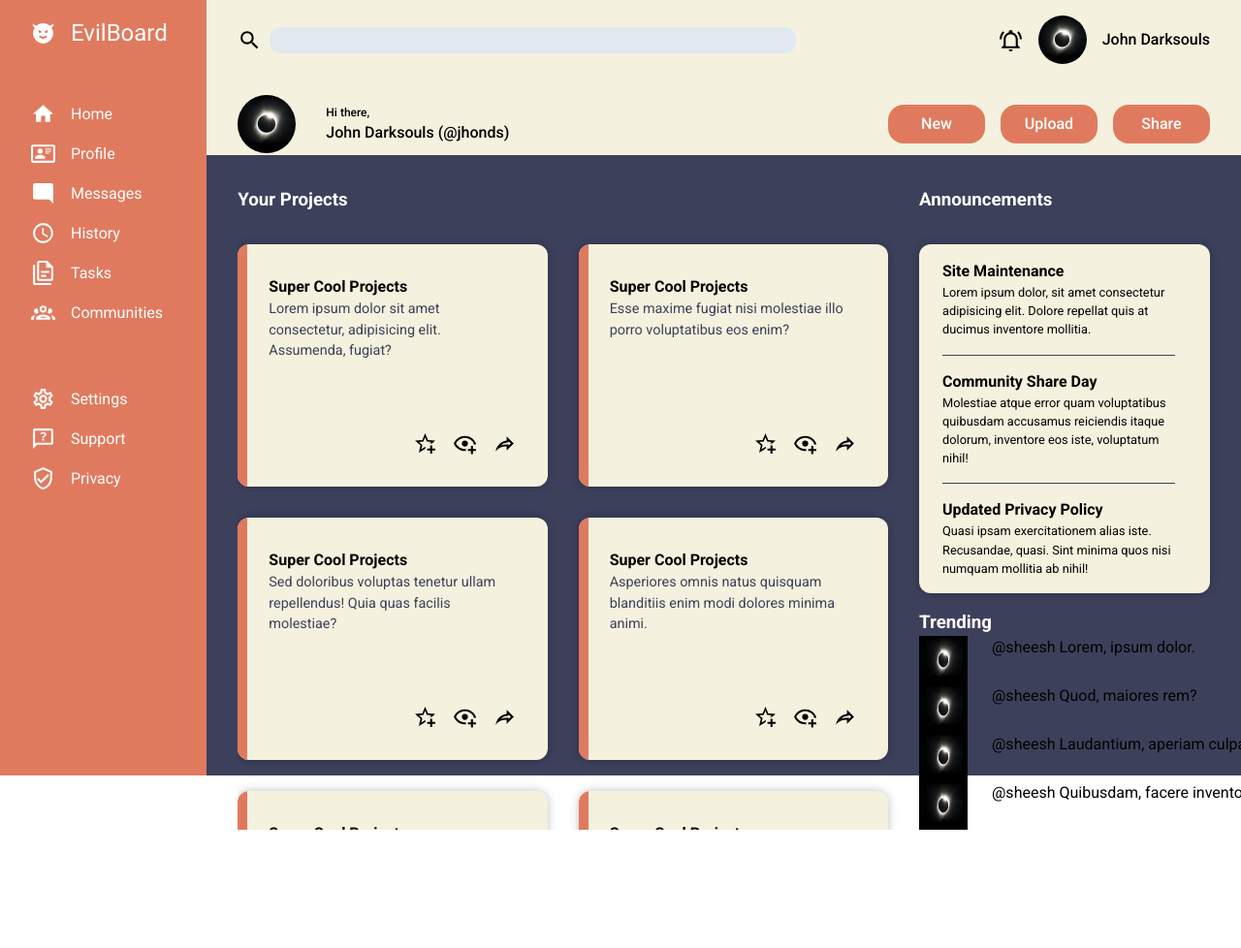
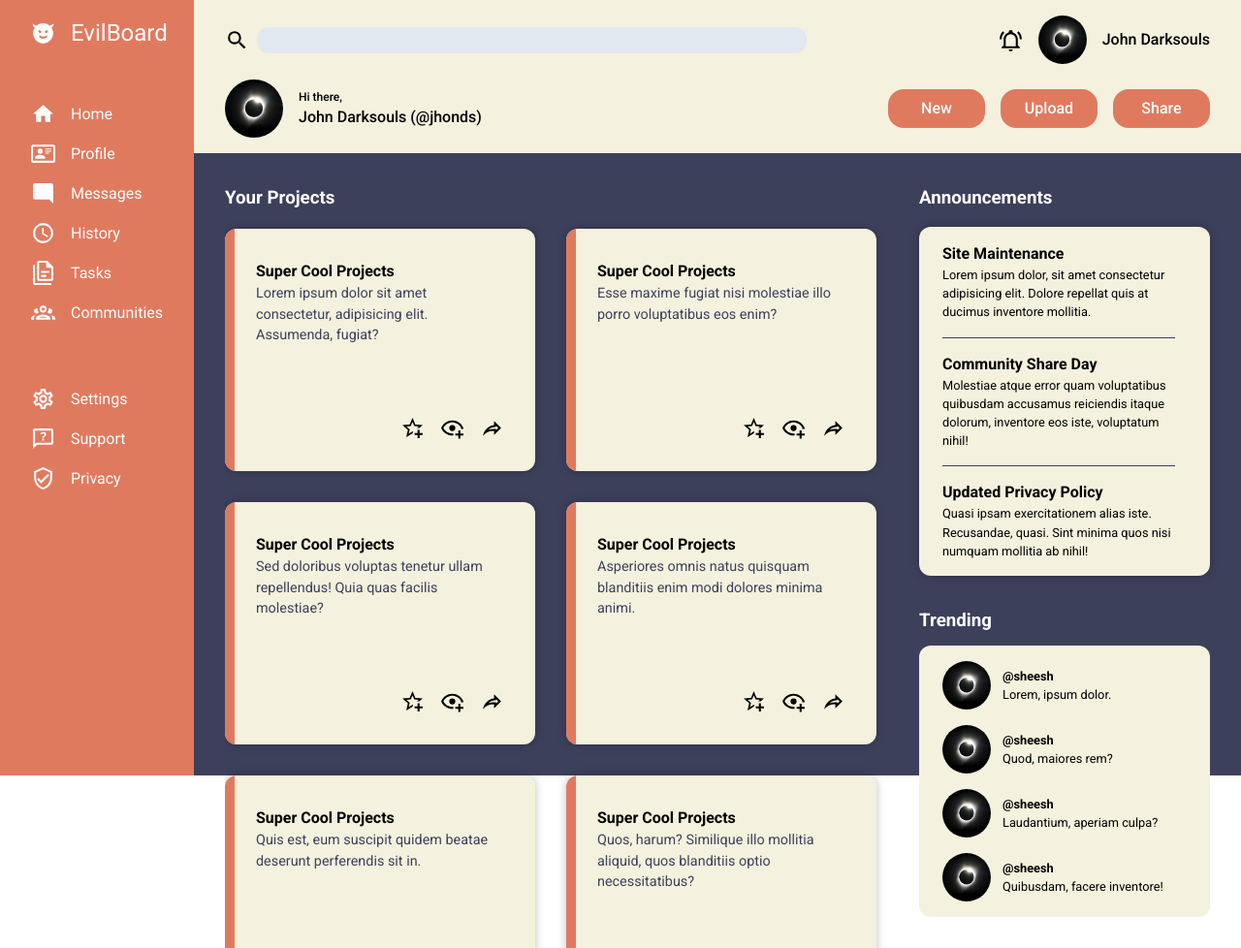
Before and after one commit to StrigZ/admin-dashboard, a plain HTML site: page index.html in a window 1280 px wide. Shown: the whole page at 97% size. Before the commit the page ends 856 px from the top, so only its background shows below. Drawn offline with Linux system fonts and the light colour scheme.

Commit message:
Fix grids, gaps and paddings. Add trending styles

```diff
--- a/style.css
+++ b/style.css
@@ -39,12 +39,16 @@ ul,
 ol {
   list-style: none;
 }
+html,
+body {
+  height: 100vh;
+}
 
 body {
   display: grid;
-  grid-template-columns: 1fr 5fr;
-  grid-template-rows: 20vh 1fr;
-  height: 100vh;
+  grid-template-columns: min(25vh, 300px) 1fr;
+  grid-template-rows: min-content 1fr;
+  overflow: hidden;
 }
 
 .aside {
@@ -99,11 +103,12 @@ body {
 
   display: grid;
   grid-template-columns: 3fr 2fr;
-  grid-template-rows: min-content 2fr;
+  grid-template-rows: min-content min-content;
+  align-items: center;
+  padding: 16px 32px;
 
-  > * {
-    padding: 16px 32px;
-  }
+  box-shadow: 15px 0 10px rgba(0, 0, 0, 0.25);
+  gap: 16px;
 
   .search-bar {
     display: grid;
@@ -111,7 +116,7 @@ body {
     grid-template-rows: 1fr;
     align-items: center;
 
-    gap: 8px;
+    gap: 0 8px;
 
     form {
       input {
@@ -152,7 +157,8 @@ body {
 
   .greetings {
     display: grid;
-    grid-template-columns: 75px 1fr;
+    grid-template-columns: max-content 1fr;
+    grid-template-rows: min-content;
     align-items: center;
     gap: 16px;
 
@@ -174,9 +180,10 @@ body {
   .buttons {
     display: grid;
     grid-template-columns: repeat(3, minmax(75px, 100px));
+    grid-template-rows: min-content;
     align-items: center;
     justify-content: end;
-    gap: 16px;
+    gap: 0 16px;
 
     a {
       background-color: var(--sidebar-clr);
@@ -200,8 +207,9 @@ body {
   display: grid;
   grid-template-columns: 1fr 300px;
   grid-template-rows: repeat(2, 1fr);
+  max-height: 100vh;
 
-  gap: 16px;
+  gap: 32px 12px;
   padding: 32px;
   padding-bottom: 0;
 
@@ -216,17 +224,18 @@ body {
     padding-left: 0;
     grid-row: span 2;
     display: grid;
-    gap: 16px;
+    gap: 12px;
+    grid-template-rows: min-content 1fr;
 
     ul {
       overflow-y: scroll;
       display: grid;
       gap: 32px;
-      padding: 16px;
+      padding: 32px;
+      padding-top: 6px;
       padding-left: 0;
       grid-template-columns: repeat(auto-fit, minmax(300px, 1fr));
       grid-auto-rows: 250px;
-      align-items: stretch;
 
       li {
         display: grid;
@@ -279,7 +288,8 @@ body {
 
   .announcements {
     display: grid;
-    gap: 32px;
+    gap: 16px;
+    grid-template-rows: min-content 1fr;
 
     ul {
       background-color: var(--header-clr);
@@ -314,14 +324,38 @@ body {
   }
 
   .trending {
+    display: grid;
+    gap: 12px;
+    grid-template-rows: min-content 1fr;
+    padding-bottom: 32px;
+
     ul {
+      background-color: var(--header-clr);
+      border-radius: var(--card-border-radius);
+
+      display: grid;
+      padding: 16px 24px;
+      gap: 16px 0;
       li {
         article {
           display: grid;
-          grid-template-columns: 75px max-content;
+          grid-template-columns: 50px max-content;
+          grid-template-rows: min-content;
+          gap: 0 12px;
+
+          align-items: center;
+          p {
+            font-size: 0.8rem;
+
+            span {
+              font-weight: bold;
+              display: block;
+            }
+          }
 
           img {
-            grid-row: span 2;
+            border-radius: 50%;
+            object-fit: cover;
           }
         }
       }
```
